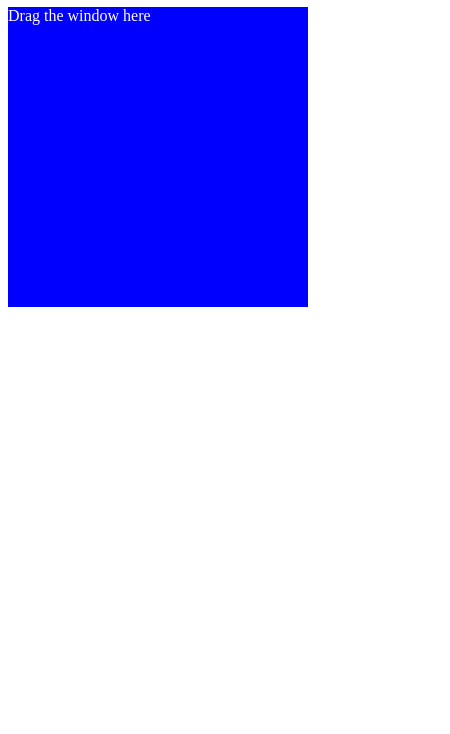
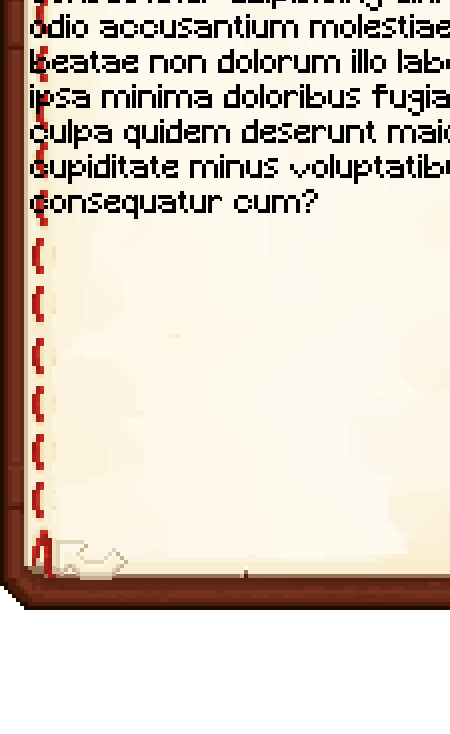
Before and after one commit to skiletro/BookAndQuill, an Electron app: page index.html in a window 300 px wide. Shown: the part 110-844 px from the top of the page, 450 px wide, since content can reach past the window. Drawn offline with Linux system fonts and the light colour scheme.

Commit message:
initial html design

```diff
--- a/index.html
+++ b/index.html
@@ -17,9 +17,15 @@
     <link rel="stylesheet" href="style.css">
 </head>
 <body>
-    <h1>Hello, this page is transparent!!!</h1>
-    <div class="draggable-area">
-        Drag the window here
+    <div id="book">
+        <div id="header">
+            <p>Page x of y</p>
+        </div>
+        <textarea id="text" name="text" rows="12" cols="50">Lorem ipsum dolor sit amet consectetur adipisicing elit. Mollitia, odio accusantium molestiae beatae non dolorum illo labore ipsa minima doloribus fugiat culpa quidem deserunt maiores cupiditate minus voluptatibus consequatur cum?</textarea>
+        <div id="arrows">
+            <button id="left"></button>
+            <button id="right"></button>
+        </div>
     </div>
 </body>
 </html>
--- a/main.js
+++ b/main.js
@@ -4,8 +4,8 @@ const { app, BrowserWindow } = require('electron')
 
 const createWindow = () => {
     const win = new BrowserWindow({
-        width: 800,
-        height: 600,
+        width: 146 * 4,
+        height: 180 * 4,
         transparent: true,
         frame: false
     })
--- a/style.css
+++ b/style.css
@@ -1,12 +1,90 @@
-
-.draggable-area{
-    width:300px;
-    height:300px;
-    background-color:blue;
-    color:white;
-    -webkit-app-region: drag; /* this is the important part */
+:root {
+    --scale: 4;
+    --width: calc(146px * var(--scale));
+    --height: calc(180px * var(--scale));
 }
 
-h1 {
-    background-color: white;
+@font-face {
+    font-family: Minecraft;
+    src: url("Minecraft.ttf");
 }
+
+body {
+    margin: 0;
+    font-family: Minecraft;
+}
+
+#book {
+    display: flex;
+    flex-direction: column;
+    justify-content: center;
+    align-items: center;
+    position: absolute;
+    -webkit-app-region: drag; /* this is the important part */
+    background: url("justbook.png");
+    background-repeat: no-repeat;
+    image-rendering: pixelated;
+    background-size: 100% 100%;
+    width: var(--width);
+    height: var(--height);
+    box-sizing: border-box;
+    padding: 10%;
+}
+
+#header {
+    width: 100%;
+    text-align: right;
+}
+
+#header p {
+    margin: 0;
+    font-size: 1.2em;
+}
+
+textarea {
+    -webkit-app-region: no-drag;
+    font-family: inherit;
+    font-size: 2em;
+    resize: none;
+    background: none;
+    border: none;
+    outline: none;
+    /*width: calc(var(--width) * 0.75);
+    height: calc(var(--height) * 0.85)*/
+    width: 100%;
+    height: 100%;
+}
+
+#arrows {
+    display: flex;
+    justify-content: space-between;
+    flex-direction: row;
+    width: 90%;
+}
+
+#arrows button {
+    border: none;
+    display: block;
+    background: none;
+    background-repeat: no-repeat;
+    image-rendering: pixelated;
+    background-size: 100% 100%;
+    width: calc(18px * var(--scale));
+    height: calc(10px * var(--scale));
+}
+
+#arrows #left {
+    background-image: url("arrow_l.png");
+}
+
+#arrows #left:hover {
+    background-image: url("arrow_l_h.png");
+}
+
+#arrows #right {
+    background-image: url("arrow_r.png");
+}
+
+#arrows #right:hover {
+    background-image: url("arrow_r_h.png");
+}
```
Also changed, not shown: Minecraft.ttf (added), arrow_l.png (added), arrow_l_h.png (added), arrow_r.png (added), arrow_r_h.png (added), book.png (added), justbook.png (added).
